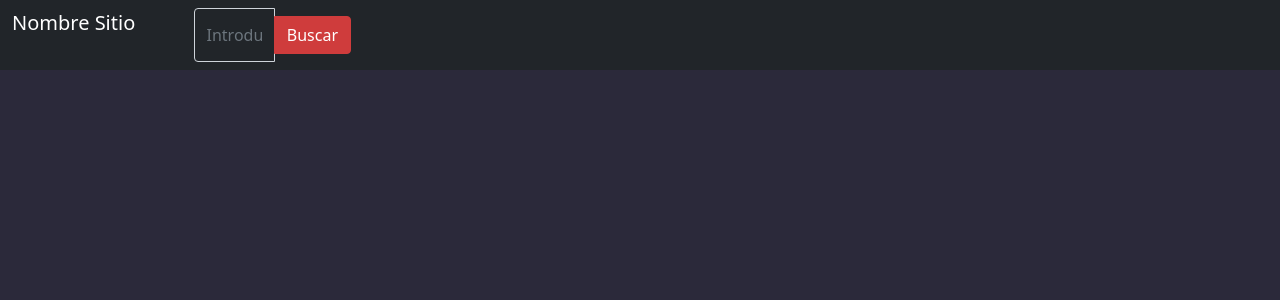
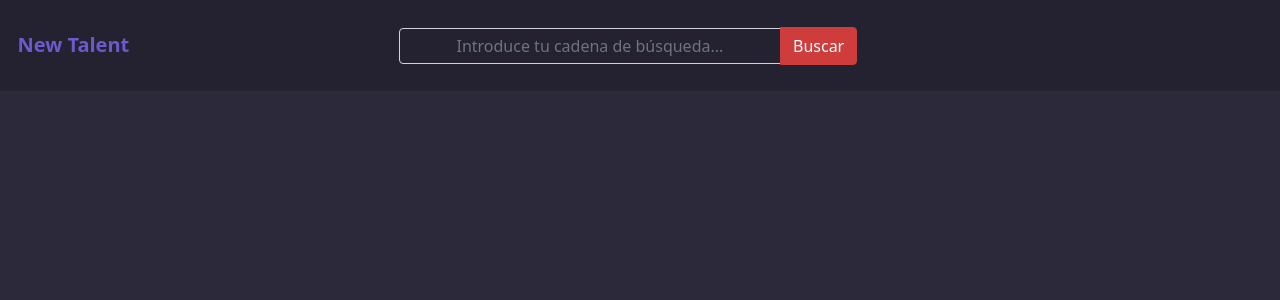
Before and after one commit to Techjonlogi/frontproyecto, a React (Create React App) app: page / in a window 1280 px wide. Shown: the top 300 px of the page. Built offline with nearby package versions, Linux system fonts and the light colour scheme.

Commit message:
Modificaciones esteticas para dar estilo a barra de navegacion.

```diff
--- a/src/Pantallas/ComponentesVarios/BarraNavegacion/NavBar.css
+++ b/src/Pantallas/ComponentesVarios/BarraNavegacion/NavBar.css
@@ -0,0 +1,46 @@
+.NavigationBar {
+    background-color: #242230;
+}
+
+#row {
+    background-color: #242230;
+    width: 100%;
+    max-height: 75px;
+}
+
+.BrandColumn {
+    max-height: 75px;
+}
+
+.SearchColumn {
+    max-height: 75px;
+}
+
+.LinkColumn {
+    max-height: 75px;
+}
+
+.BrandColumn .SiteLogoLink {
+    color: slateblue;
+    padding-top: 22px;
+    margin-left: 5%;
+    font-weight: bold;
+    display: inline-block;
+}
+
+.BasicSearchInputGroup {
+    margin-left: 5%;
+    margin-right: 5%;
+    align-items: center;
+    justify-content: center;
+}
+
+.BasicSearchInputGroup .FormControlInput {
+    height: 10%;
+    margin-top: 20px;
+    background-color: transparent;
+}
+
+.BasicSearchInputGroup #BotonBuscar {
+    margin-top: 19px;
+}
--- a/src/Pantallas/ComponentesVarios/BarraNavegacion/NavBar.jsx
+++ b/src/Pantallas/ComponentesVarios/BarraNavegacion/NavBar.jsx
@@ -1,17 +1,20 @@
+import 'bootstrap/dist/css/bootstrap.css';
+import './NavBar.css';
+
 import { Navbar, Row, Col } from "react-bootstrap";
 import BasicSearchBar from "../EntradaUsuario/BasicSearchBar";
 
 const NavBar = ( idCategoria ) => {
     return (
-      <Navbar bg="dark" variant="dark">
-        <Row>
-          <Col className="BrandColumn">
-            <Navbar.Brand href="/Home">Nombre Sitio</Navbar.Brand>
+      <Navbar className="NavigationBar">
+        <Row id="row">
+          <Col className="BrandColumn" >
+            <Navbar.Brand className="SiteLogoLink" href="/Home">New Talent</Navbar.Brand>
           </Col>
-          <Col className="SearchColumn">
+          <Col className="SearchColumn" xs={ 5 }>
             <BasicSearchBar />
           </Col>
-          <Col className="LinkColumn">
+          <Col className="LinkColumn" >
           </Col>
         </Row>
       </Navbar>
--- a/src/Pantallas/ComponentesVarios/EntradaUsuario/BasicSearchBar.jsx
+++ b/src/Pantallas/ComponentesVarios/EntradaUsuario/BasicSearchBar.jsx
@@ -6,7 +6,7 @@ const SearchBar = ( props ) => {
     return (
         <Form.Group className="BasicSearchInputGroup">
             <InputGroup>
-                <Form.Control className="FormControlInput" type="text" placeholder={ props.placeholder }></Form.Control>
+                <Form.Control className="FormControlInput" id="SearchBar" type="text" placeholder={ props.placeholder }></Form.Control>
                 <BasicButton buttonId="BotonBuscar" content="Buscar" />
             </InputGroup>
         </Form.Group>
@@ -14,7 +14,7 @@ const SearchBar = ( props ) => {
 };
 
 SearchBar.defaultProps = {
-    placeholder: 'Introduce tu cadena de búsqueda'
+    placeholder: 'Introduce tu cadena de búsqueda...'
 }
 
 SearchBar.propTypes = {
--- a/src/Pantallas/Home/Home.css
+++ b/src/Pantallas/Home/Home.css
@@ -1,3 +1,7 @@
 .HomeContent {
     background-color: #2B293A;
 }
+
+.NavigationBarRow {
+    background-color: crimson;
+}
--- a/src/Pantallas/Home/Home.js
+++ b/src/Pantallas/Home/Home.js
@@ -1,15 +1,19 @@
 import React from "react";
+import 'bootstrap/dist/css/bootstrap.css';
+import './Home.css';
+
 import { Container, Row } from "react-bootstrap";
 import NavBar from "../ComponentesVarios/BarraNavegacion/NavBar";
 
 const Home = () => {
   return (
-    <Container className="HomeContent" fluid>
-      <Row>
-        <NavBar />
-      </Row>
-      <Row></Row>
-    </Container>
+    <NavBar />
+    // <Container className="HomeContent" fluid>
+    //   <Row className="NavigationBarRow">
+    //     <NavBar />
+    //   </Row>
+    //   <Row></Row>
+    // </Container>
   );
 };
 // cada componente va aqui
```
